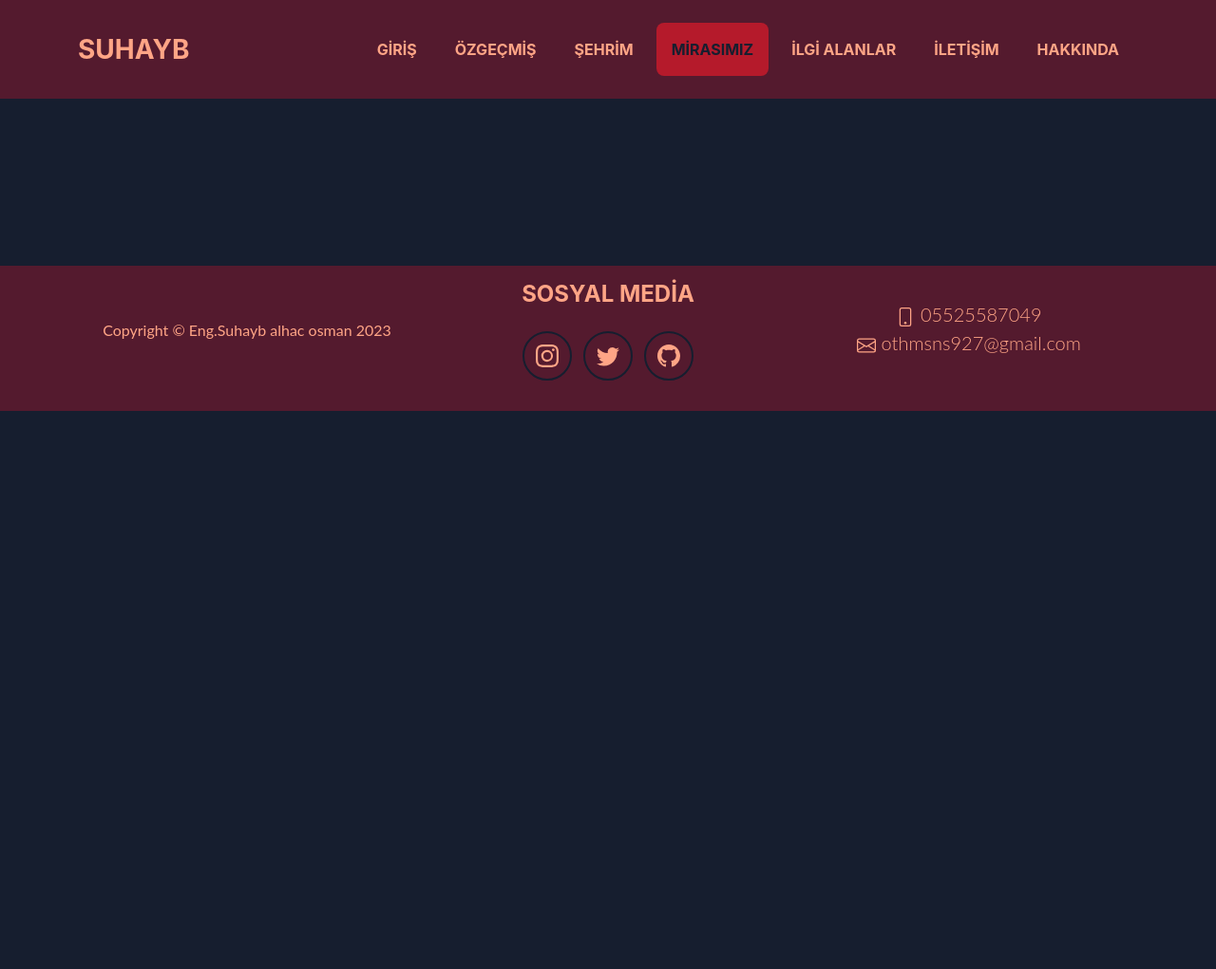
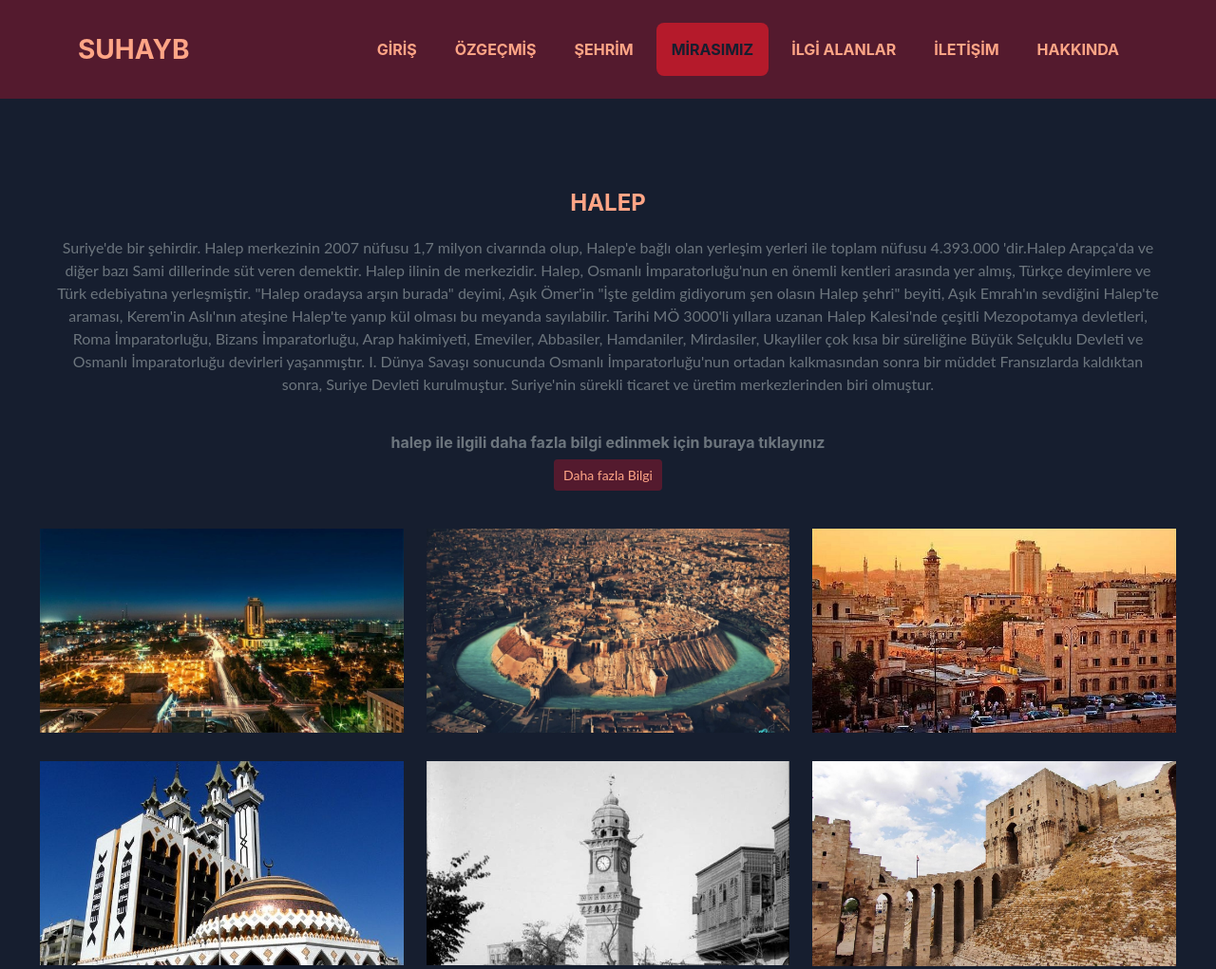
Before and after one commit to suhaib927/my_website, a plain HTML site: page html/mirasimiz.html in a window 1280 px wide. Shown: the top 1021 px of the page at 95% size. Before the commit the page ends 800 px from the top, so only its background shows below. Drawn offline with Linux system fonts and the light colour scheme.

Commit message:
mirasımız sayfasını yapmayı bitirdim

```diff
--- a/html/mirasimiz.html
+++ b/html/mirasimiz.html
@@ -36,6 +36,55 @@
             </div>
         </div>
     </nav>
+    <div>
+        <h4>HALEP</h4>
+        <p class="text-muted" style="margin:20px 60px 40px">
+            Suriye'de bir şehirdir. Halep merkezinin 2007 nüfusu 1,7 milyon civarında olup, Halep'e bağlı olan yerleşim
+            yerleri ile toplam nüfusu 4.393.000 'dir.Halep Arapça'da ve diğer bazı Sami dillerinde süt veren demektir.
+            Halep ilinin de merkezidir.
+            Halep, Osmanlı İmparatorluğu'nun en önemli kentleri arasında yer almış, Türkçe deyimlere ve Türk edebiyatına
+            yerleşmiştir. "Halep oradaysa arşın burada" deyimi, Aşık Ömer'in "İşte geldim gidiyorum şen olasın Halep
+            şehri" beyiti, Aşık Emrah'ın sevdiğini Halep'te araması, Kerem'in Aslı'nın ateşine Halep'te yanıp kül olması
+            bu meyanda sayılabilir.
+            Tarihi MÖ 3000'li yıllara uzanan Halep Kalesi'nde çeşitli Mezopotamya devletleri, Roma İmparatorluğu, Bizans
+            İmparatorluğu, Arap hakimiyeti, Emeviler, Abbasiler, Hamdaniler, Mirdasiler, Ukayliler çok kısa bir
+            süreliğine Büyük Selçuklu Devleti ve Osmanlı İmparatorluğu devirleri yaşanmıştır.
+            I. Dünya Savaşı sonucunda Osmanlı İmparatorluğu'nun ortadan kalkmasından sonra bir müddet Fransızlarda
+            kaldıktan sonra, Suriye Devleti kurulmuştur. Suriye'nin sürekli ticaret ve üretim merkezlerinden biri
+            olmuştur.
+        </p>
+        <h6 class="text-muted" style="margin-top: 20px;">halep ile ilgili daha fazla bilgi edinmek için buraya
+            tıklayınız</h6>
+        <div class="d-grid gap-2 d-md-block">
+            <a class="btn btn-primary btn-sm" href="https://tr.wikipedia.org/wiki/Halep" role="button"
+                target="_blank">Daha fazla Bilgi</a>
+        </div>
+        <div style="margin-top:40px;">
+            <div class="row" style="margin: 30px;">
+                <div class="col-sm-4">
+                    <img src="../images/aleppo.jpg" alt="" class="img-fluid">
+                </div>
+                <div class="col-sm-4">
+                    <img src="../images/Aleppo-castle.jpg" alt="" class="img-fluid">
+                </div>
+                <div class="col-sm-4">
+                    <img src="../images/AleppoSyria.jpg" class="img-fluid">
+                </div>
+            </div>
+            <div class="row" style="margin: 30px;">
+                <div class="col-sm-4">
+                    <img src="../images/cami.jpg" alt="" class="img-fluid">
+                </div>
+                <div class="col-sm-4">
+                    <img src="../images/download.jpg" alt="" class="img-fluid">
+                </div>
+                <div class="col-sm-4">
+                    <img src="../images/Halep-Kalesi.jpg" class="img-fluid">
+                </div>
+            </div>
+        </div>
+
+    </div>
     <footer class="footer text-center" style="margin-top: 80px;">
         <div class="container">
             <div class="row">
```
Also changed, not shown: css/styles.css, images/Aleppo-castle.jpg (added), images/AleppoSyria.jpg (added), images/Halep-Kalesi.jpg (added), images/aleppo.jpg (added), images/cami.jpg (added), images/download.jpg (added), images/free.jpg (added).
